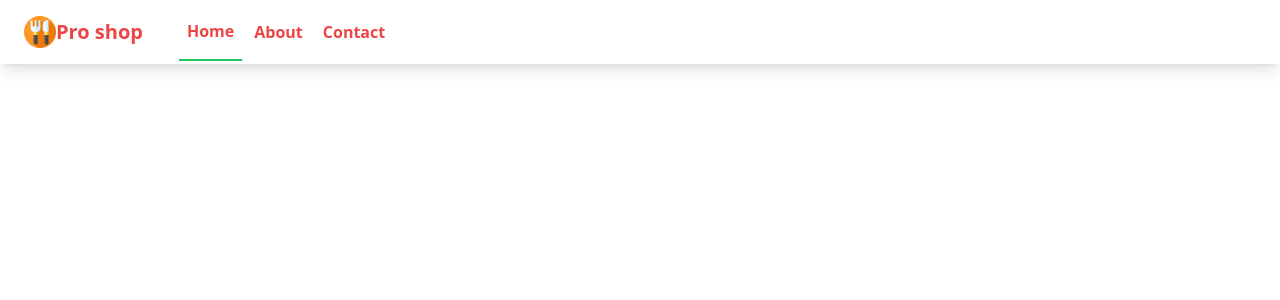
After one commit to Bahtah/e-comm, a Django app: template templates/base.html in a window 1280 px wide. The commit adds this page. Shown: the top 300 px of the page. Run offline with Django 4.2, Linux system fonts and the light colour scheme; the template is opened without the code that fills it, so the values that code supplies are empty.

Commit message:
add template base.html

```diff
--- a/myapp/static/myapp/styles.css
+++ b/myapp/static/myapp/styles.css
@@ -679,6 +679,11 @@ video {
   margin: 0.25rem;
 }
 
+.mx-auto {
+  margin-left: auto;
+  margin-right: auto;
+}
+
 .mt-2 {
   margin-top: 0.5rem;
 }
@@ -782,6 +787,14 @@ video {
   display: none;
 }
 
+.h-8 {
+  height: 2rem;
+}
+
+.w-8 {
+  width: 2rem;
+}
+
 .flex-shrink {
   flex-shrink: 1;
 }
@@ -1300,6 +1313,18 @@ video {
   margin-left: calc(0.5rem * calc(1 - var(--tw-space-x-reverse)));
 }
 
+.space-x-7 > :not([hidden]) ~ :not([hidden]) {
+  --tw-space-x-reverse: 0;
+  margin-right: calc(1.75rem * var(--tw-space-x-reverse));
+  margin-left: calc(1.75rem * calc(1 - var(--tw-space-x-reverse)));
+}
+
+.space-x-1 > :not([hidden]) ~ :not([hidden]) {
+  --tw-space-x-reverse: 0;
+  margin-right: calc(0.25rem * var(--tw-space-x-reverse));
+  margin-left: calc(0.25rem * calc(1 - var(--tw-space-x-reverse)));
+}
+
 .space-y-reverse > :not([hidden]) ~ :not([hidden]) {
   --tw-space-y-reverse: 1;
 }
@@ -1694,6 +1719,10 @@ video {
   border-top-width: 1px;
 }
 
+.border-b-2 {
+  border-bottom-width: 2px;
+}
+
 .border-solid {
   border-style: solid;
 }
@@ -1716,6 +1745,11 @@ video {
 
 .border-none {
   border-style: none;
+}
+
+.border-green-500 {
+  --tw-border-opacity: 1;
+  border-color: rgb(34 197 94 / var(--tw-border-opacity));
 }
 
 .bg-\[rgb\(255\2c 0\2c 0\)\] {
@@ -1728,6 +1762,16 @@ video {
   background-color: rgb(14 165 233 / var(--tw-bg-opacity));
 }
 
+.bg-white {
+  --tw-bg-opacity: 1;
+  background-color: rgb(255 255 255 / var(--tw-bg-opacity));
+}
+
+.bg-blue-500 {
+  --tw-bg-opacity: 1;
+  background-color: rgb(59 130 246 / var(--tw-bg-opacity));
+}
+
 .decoration-slice {
   -webkit-box-decoration-break: slice;
           box-decoration-break: slice;
@@ -1838,6 +1882,21 @@ video {
      object-fit: scale-down;
 }
 
+.px-4 {
+  padding-left: 1rem;
+  padding-right: 1rem;
+}
+
+.px-2 {
+  padding-left: 0.5rem;
+  padding-right: 0.5rem;
+}
+
+.py-4 {
+  padding-top: 1rem;
+  padding-bottom: 1rem;
+}
+
 .text-left {
   text-align: left;
 }
@@ -1894,8 +1953,17 @@ video {
   vertical-align: super;
 }
 
+.text-xl {
+  font-size: 1.25rem;
+  line-height: 1.75rem;
+}
+
 .font-bold {
   font-weight: 700;
+}
+
+.font-semibold {
+  font-weight: 600;
 }
 
 .uppercase {
@@ -1973,6 +2041,16 @@ video {
 .text-blue-500 {
   --tw-text-opacity: 1;
   color: rgb(59 130 246 / var(--tw-text-opacity));
+}
+
+.text-red-500 {
+  --tw-text-opacity: 1;
+  color: rgb(239 68 68 / var(--tw-text-opacity));
+}
+
+.text-sky-500 {
+  --tw-text-opacity: 1;
+  color: rgb(14 165 233 / var(--tw-text-opacity));
 }
 
 .underline {
@@ -2162,6 +2240,12 @@ video {
 .shadow {
   --tw-shadow: 0 1px 3px 0 rgb(0 0 0 / 0.1), 0 1px 2px -1px rgb(0 0 0 / 0.1);
   --tw-shadow-colored: 0 1px 3px 0 var(--tw-shadow-color), 0 1px 2px -1px var(--tw-shadow-color);
+  box-shadow: var(--tw-ring-offset-shadow, 0 0 #0000), var(--tw-ring-shadow, 0 0 #0000), var(--tw-shadow);
+}
+
+.shadow-lg {
+  --tw-shadow: 0 10px 15px -3px rgb(0 0 0 / 0.1), 0 4px 6px -4px rgb(0 0 0 / 0.1);
+  --tw-shadow-colored: 0 10px 15px -3px var(--tw-shadow-color), 0 4px 6px -4px var(--tw-shadow-color);
   box-shadow: var(--tw-ring-offset-shadow, 0 0 #0000), var(--tw-ring-shadow, 0 0 #0000), var(--tw-shadow);
 }
 
--- a/mysite/settings.py
+++ b/mysite/settings.py
@@ -36,7 +36,7 @@ ROOT_URLCONF = 'mysite.urls'
 TEMPLATES = [
     {
         'BACKEND': 'django.template.backends.django.DjangoTemplates',
-        'DIRS': [],
+        'DIRS': [BASE_DIR / 'templates'],
         'APP_DIRS': True,
         'OPTIONS': {
             'context_processors': [
--- /dev/null
+++ b/templates/base.html
@@ -0,0 +1,34 @@
+{% load static %}
+<!DOCTYPE html>
+<html lang="en">
+<head>
+    <meta charset="UTF-8">
+    <title>Title</title>
+    <link rel="stylesheet" href="{% static 'myapp/styles.css' %}">
+</head>
+<body>
+<nav class="bg-white shadow-lg">
+    <div class="max-w-6x1 mx-auto px-4">
+        <div class="flex justify-between">
+            <div class="flex space-x-7">
+
+                <div>
+                    <a href="{% url 'myapp:index' %}" class="flex items-center px-2 py-4">
+                        <img class="h-8 w-8" src="{% static 'myapp/images/cutlery.png' %}" alt="logo">
+                        <span class="text-red-500 font-semibold text-xl">Pro shop</span>
+                    </a>
+                </div>
+                <div class="items-center flex space-x-1">
+                    <a href="{% url 'myapp:index' %}" class="text-red-500 font-semibold py-4 px-2 border-b-2 border-green-500">Home</a>
+                    <a href="#" class="text-red-500 font-semibold py-4 px-2">About</a>
+                    <a href="#" class="text-red-500 font-semibold py-4 px-2">Contact</a>
+                </div>
+            </div>
+        </div>
+    </div>
+</nav>
+{% block content %}
+
+{% endblock %}
+</body>
+</html>
```
Also changed, not shown: myapp/templates/myapp/detail.html (+4 -10 lines), myapp/templates/myapp/index.html (+3 -14 lines), myapp/static/myapp/images/cutlery.png (added).
